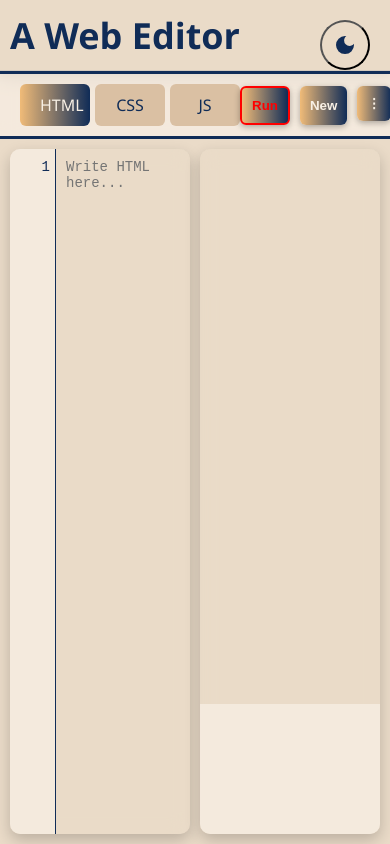
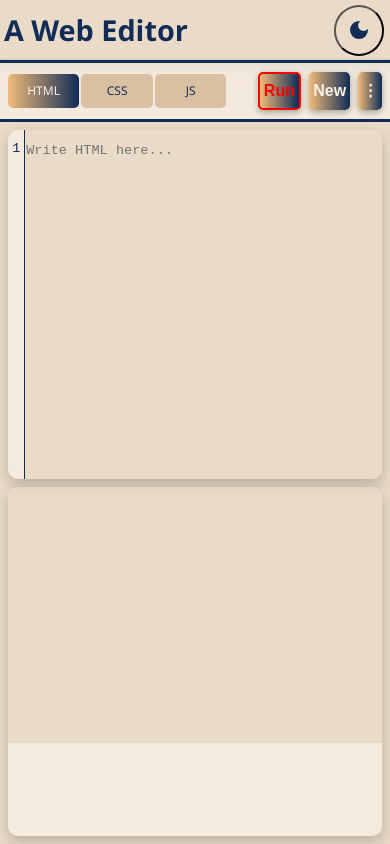
Before and after one commit to gaurav-kamti/AWC.com, a plain HTML site: page editor.html in a window 390 px wide. Drawn offline with Linux system fonts and the light colour scheme.

Commit message:
Fix responsive design for mobile devices

```diff
--- a/css/styles.css
+++ b/css/styles.css
@@ -7,55 +7,63 @@ body {
 }
 
 .header {
-  height: 70px;
+  height: 7vh;
   z-index: 1000;
   display: flex;
   justify-content: space-between;
   align-items: center;
-  font-size: 24px;
+  font-size: 1.2rem;
   font-weight: bold;
-  padding: 0px 10px;
-  backdrop-filter: blur(10px);
-  box-shadow: 0 4px 10px rgba(0, 0, 0, 0.4);
+  padding: 0 1vw;
+  backdrop-filter: blur(1vh);
+  box-shadow: 0 0.5vh 1vh rgba(0, 0, 0, 0.4);
 }
 
 .tabs {
   display: flex;
   z-index: 1000;
-  padding: 10px 20px;
+  padding: 1vh 2vw;
   align-items: center;
-  backdrop-filter: blur(8px);
+  backdrop-filter: blur(0.8vh);
   justify-content: space-between;
 }
 
 .tab-buttons {
   display: flex;
   text-align: center;
-  gap: 5px;
+  gap: 0.5vw;
 }
 
 .tab {
   cursor: pointer;
-  width: 30px;
-  border-radius: 6px;
-  padding: 10px 20px;
+  border-radius: 0.6vh;
+  padding: 1vh 2vw;
   transition: background 0.3s;
+  font-size: clamp(0.75rem, 1.2vw, 1rem);
+  min-width: 3.5rem;
+  text-align: center;
 }
 
 .controls {
-  gap: 10px;
+  gap: 1vh;
   display: flex;
 }
 
 .controls button,
 .show-more-btn {
   border: none;
+  align-items: center;
+  justify-content: center;
   cursor: pointer;
   font-weight: bold;
-  padding: 10px 10px;
-  border-radius: 6px;
+  font-size: 1rem;
+  padding: 1vh 1vw;
+  border-radius: 0.6vh;
   transition: all 0.3s;
-  box-shadow: 0 2px 6px rgba(0, 0, 0, 0.3);
+  box-shadow: 0 0.3vh 0.8vh rgba(0, 0, 0, 0.3);
+}
+.show-more-btn {
+  height: 100%;
 }
 
 .controls button:hover,
@@ -65,21 +73,22 @@ body {
 
 .editor-container {
   flex: 1;
-  gap: 10px;
-  padding: 10px;
+  gap: 1vh;
+  padding: 1vh;
   display: flex;
   overflow: hidden;
-  height: calc(100vh - 110px);
+  height: calc(100vh - 7vh);
 }
 
-.editor-panel {
+.editor-panel,
+.output-panel {
   flex: 1;
   display: flex;
   overflow: hidden;
-  border-radius: 10px;
+  border-radius: 1vh;
   flex-direction: column;
-  backdrop-filter: blur(10px);
-  box-shadow: 0 4px 10px rgba(0, 0, 0, 0.3);
+  backdrop-filter: blur(1vh);
+  box-shadow: 0 0.5vh 1vh rgba(0, 0, 0, 0.3);
 }
 
 .editor {
@@ -92,24 +101,20 @@ body {
   display: flex;
 }
 
-.output-panel {
-  flex: 1;
-  display: flex;
-  overflow: hidden;
-  border-radius: 10px;
-  flex-direction: column;
-  backdrop-filter: blur(10px);
-  box-shadow: 0 4px 10px rgba(0, 0, 0, 0.3);
-}
-
 .code-wrapper textarea {
   flex: 1;
   resize: none;
   border: none;
   outline: none;
-  padding: 10px;
-  font-size: 14px;
+}
+
+.code-wrapper textarea,
+.line-numbers {
   font-family: monospace;
+  font-size: clamp(0.85rem, 1vw + 0.2rem, 1rem);
+  line-height: 1.5;
+  padding: 1.3vh 0.2vw; /* Match this on both */
+  box-sizing: border-box;
 }
 
 .output-panel iframe {
@@ -124,9 +129,10 @@ body {
 }
 
 .console {
-  padding: 5px;
-  height: 120px;
+  padding: 0.5vh;
+  height: 20%;
   overflow-y: auto;
+  font-size: 0.85rem;
   font-family: monospace;
 }
 
@@ -145,13 +151,13 @@ body {
 
 .show-more-menu {
   right: 0;
-  top: 30px;
-  z-index: 9999;
+  top: 4vh;
+  z-index: 10000;
   display: none;
   overflow: hidden;
-  border-radius: 6px;
+  border-radius: 1vh;
   position: absolute;
-  box-shadow: 0 2px 8px rgba(0, 0, 0, 0.2);
+  box-shadow: 0 0.5vh 1vh rgba(0, 0, 0, 0.2);
 }
 
 .show-more-menu button {
@@ -161,38 +167,28 @@ body {
   cursor: pointer;
   background: none;
   text-align: center;
-  padding: 10px 16px;
-}
-
-.code-wrapper {
-  flex: 1;
-  display: flex;
-  overflow: hidden;
-  position: relative;
+  padding: 1vh 2vw;
 }
 
 .line-numbers {
-  font-size: 14px;
-  min-width: 35px;
-  padding: 10px 5px;
+  min-width: 2rem;
   text-align: right;
   user-select: none;
   white-space: pre-line;
-  font-family: monospace;
 }
 
 #theme-toggle {
-  height: 50px;
-  width: 50px;
+  height: 6vh;
+  width: 6vh;
   padding: 0;
-  border-radius: 50px;
+  border-radius: 50%;
   background-color: var(--base-varient);
   display: flex;
   justify-content: center;
   align-items: center;
   position: fixed;
-  top: 20px;
-  right: 20px;
+  top: 0.6vh;
+  right: 1.5vw;
   cursor: pointer;
 }
 
@@ -212,3 +208,89 @@ body {
 .dark-mode .dark-icon {
   display: block;
 }
+
+@media (max-width: 768px) {
+  body,
+  html {
+    margin: 0;
+    padding: 0;
+    height: 100%;
+  }
+
+  .editor-container {
+    flex-direction: column;
+    height: 100vh;
+  }
+
+  .editor-panel {
+    display: flex;
+    flex-direction: column;
+    height: 50vh;
+    width: 100%;
+  }
+
+  .editor {
+    flex: 1;
+    display: none;
+  }
+
+  .editor.active {
+    display: flex;
+    flex-direction: column;
+  }
+
+  .code-wrapper {
+    display: flex;
+    width: 100%;
+    height: 100%;
+    flex: 1;
+  }
+
+  .line-numbers {
+    width: auto;
+    min-width: 3vw;
+    background-color: #1e1e1e;
+    color: #ccc;
+    text-align: right;
+    padding: 1vh 1vw;
+    font-family: monospace;
+    user-select: none;
+    white-space: pre;
+    display: flex;
+    flex-direction: column;
+    align-items: flex-end;
+  }
+
+  textarea {
+    flex: 1;
+    font-size: 0.9rem;
+    padding: 1vh 1vw;
+    border: none;
+    resize: none;
+    outline: none;
+    font-family: monospace;
+    height: 100%;
+  }
+
+  .output-panel {
+    height: 50vh;
+    display: flex;
+    flex-direction: column;
+  }
+
+  #preview {
+    height: 40vh;
+    width: 100%;
+    border: none;
+  }
+
+  .console {
+    height: 10vh;
+    overflow-y: auto;
+    background-color: #111;
+    color: #eee;
+    font-family: monospace;
+    font-size: 0.85rem;
+    padding: 0.5vh 0.5vw;
+  }
+}
```
